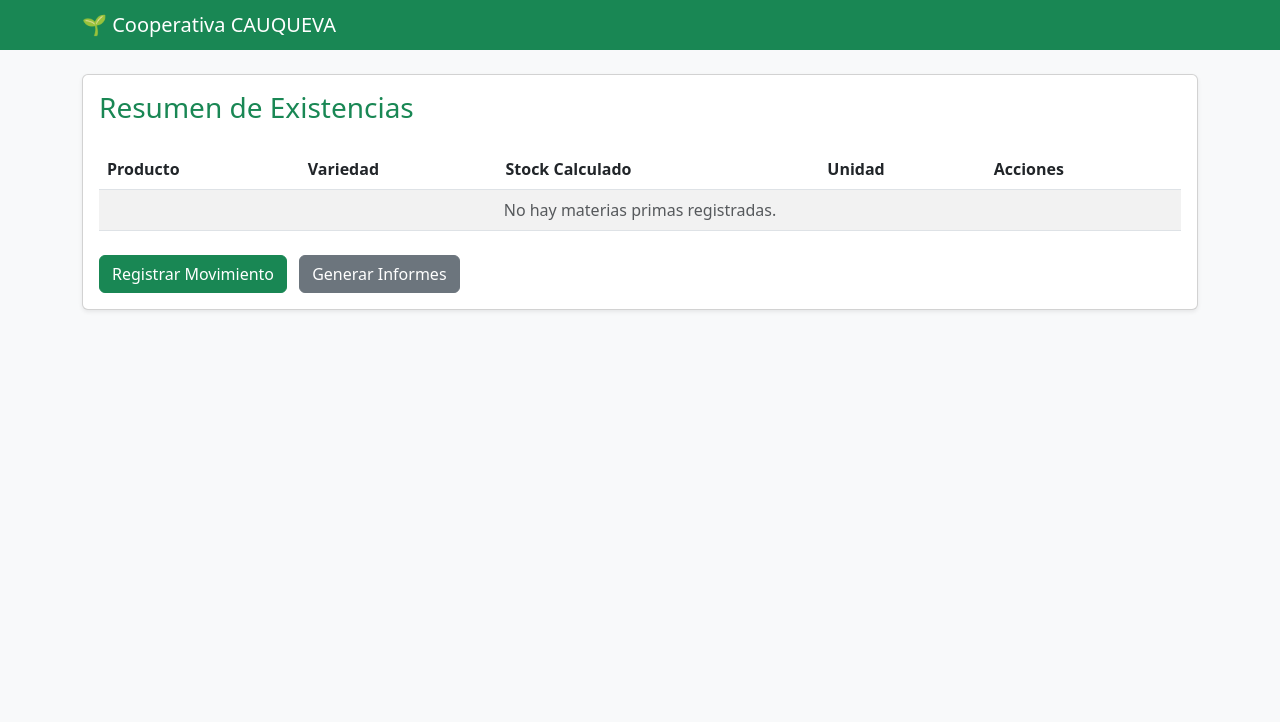
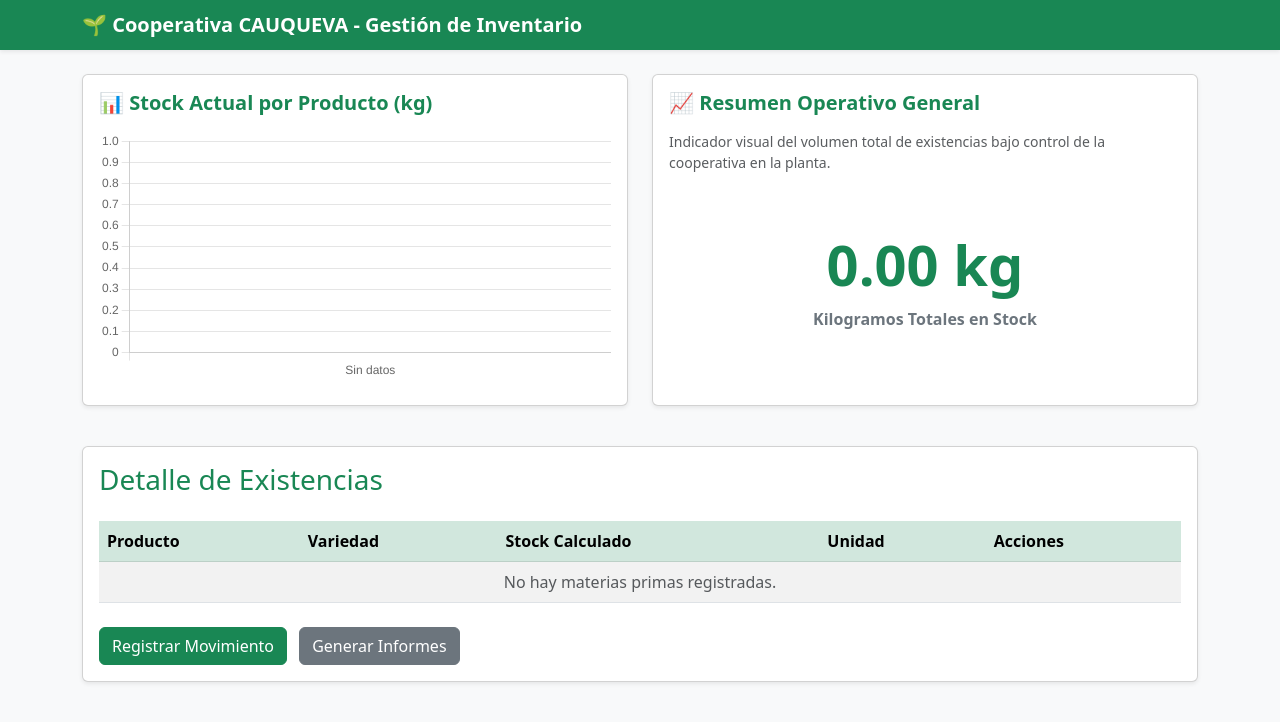
Before and after one commit to lamascristian-wq/Cauqueva, a Django app: page / in a window 1280 px wide. Shown: the top 722 px of the page. Run offline with Django 4.2, Linux system fonts and the light colour scheme; data that the repository does not hold is empty.

Commit message:
implementa alertas visuales de stock minimo critico

```diff
--- a/inventario/models.py
+++ b/inventario/models.py
@@ -6,7 +6,7 @@ class MateriaPrima(models.Model):
     nombre = models.CharField(max_length=100, help_text="Ej: Papa, Maíz, Apio")
     descripcion = models.CharField(max_length=255, blank=True, null=True)
     activo = models.BooleanField(default=True)
-
+    stock_minimo = models.DecimalField(max_digits=10, decimal_places=2, default=50.00, verbose_name="Stock Mínimo (kg)")
     class Meta:
         verbose_name = "Materia Prima"
         verbose_name_plural = "Materias Primas"
--- a/inventario/templates/inventario/dashboard.html
+++ b/inventario/templates/inventario/dashboard.html
@@ -3,24 +3,57 @@
 <head>
     <meta charset="UTF-8">
     <meta name="viewport" content="width=device-width, initial-scale=1.0">
-    <title>CAUQUEVA - Inicio</title>
+    <title>CAUQUEVA - Panel Ejecutivo</title>
+    <!-- Bootstrap CSS -->
     <link href="https://cdn.jsdelivr.net/npm/bootstrap@5.3.0/dist/css/bootstrap.min.css" rel="stylesheet">
+    <!-- Chart.js para los gráficos ejecutivos -->
+    <script src="https://cdn.jsdelivr.net/npm/chart.js"></script>
 </head>
 <body class="bg-light">
 
-    <nav class="navbar navbar-dark bg-success mb-4">
+    <nav class="navbar navbar-dark bg-success mb-4 shadow-sm">
         <div class="container">
-            <span class="navbar-brand mb-0 h1">🌱 Cooperativa CAUQUEVA</span>
+            <span class="navbar-brand mb-0 h1 fw-bold">🌱 Cooperativa CAUQUEVA - Gestión de Inventario</span>
         </div>
     </nav>
 
     <div class="container">
-        <div class="card shadow-sm">
+
+        <!-- SECCIÓN DE GRÁFICOS EJECUTIVOS PARA ALTOS MANDOS -->
+        <div class="row mb-4">
+            <div class="col-md-6 mb-3">
+                <div class="card shadow-sm h-100">
+                    <div class="card-body">
+                        <h5 class="card-title text-success fw-bold mb-3">📊 Stock Actual por Producto (kg)</h5>
+                        <div style="position: relative; height: 250px;">
+                            <canvas id="stockChart"></canvas>
+                        </div>
+                    </div>
+                </div>
+            </div>
+            <div class="col-md-6 mb-3">
+                <div class="card shadow-sm h-100">
+                    <div class="card-body">
+                        <h5 class="card-title text-success fw-bold mb-3">📈 Resumen Operativo General</h5>
+                        <p class="text-muted small">Indicador visual del volumen total de existencias bajo control de la cooperativa en la planta.</p>
+                        <div class="d-flex justify-content-center align-items-center" style="height: 200px;">
+                            <div class="text-center">
+                                <h1 class="display-4 text-success fw-bold" id="totalStockValue">--</h1>
+                                <p class="text-secondary fw-semibold">Kilogramos Totales en Stock</p>
+                            </div>
+                        </div>
+                    </div>
+                </div>
+            </div>
+        </div>
+
+        <!-- SECCIÓN DE LA TABLA TRADICIONAL CON ALERTAS -->
+        <div class="card shadow-sm mb-5">
             <div class="card-body">
-                <h3 class="card-title text-success mb-4">Resumen de Existencias</h3>
+                <h3 class="card-title text-success mb-4">Detalle de Existencias</h3>
 
                 <table class="table table-striped table-hover align-middle">
-                    <thead>
+                    <thead class="table-success">
                         <tr>
                             <th>Producto</th>
                             <th>Variedad</th>
@@ -31,13 +64,21 @@
                     </thead>
                     <tbody>
                         {% for producto in productos %}
-                        <tr>
-                            <td><strong>{{ producto.nombre }}</strong></td>
+                        <!-- Si hay alerta, pintamos la fila de rojo suave -->
+                        <tr class="{% if producto.alerta %}table-danger{% endif %}">
+                            <td>
+                                <strong>{{ producto.nombre }}</strong>
+                                {% if producto.alerta %}
+                                    <span class="badge bg-danger ms-2">¡Stock Crítico!</span>
+                                {% endif %}
+                            </td>
                             <td>{{ producto.variedad }}</td>
-                            <td>{{ producto.stock|floatformat:2 }}</td>
+                            <td class="stock-valor fw-bold {% if producto.alerta %}text-danger{% endif %}" data-valor="{{ producto.stock }}">
+                                {{ producto.stock|floatformat:2 }}
+                                <small class="text-muted d-block fw-normal">(Mínimo: {{ producto.stock_minimo|floatformat:2 }})</small>
+                            </td>
                             <td>{{ producto.unidad }}</td>
                             <td>
-                                <!-- BOTÓN DE HISTORIAL -->
                                 <a href="{% url 'historial_producto' producto.id_materia %}" class="btn btn-sm btn-outline-info">Ver Historial</a>
                             </td>
                         </tr>
@@ -49,7 +90,7 @@
                     </tbody>
                 </table>
 
-                <!-- BOTONES INFERIORES -->
+                <!-- BOTONES DE ACCIÓN RÁPIDA -->
                 <div class="mt-4">
                     <a href="{% url 'nuevo_producto' %}" class="btn btn-success me-2">Registrar Movimiento</a>
                     <a href="{% url 'informes' %}" class="btn btn-secondary">Generar Informes</a>
@@ -59,5 +100,65 @@
         </div>
     </div>
 
+    <!-- SCRIPT PARA CONSTRUIR EL GRÁFICO DINÁMICAMENTE -->
+    <script>
+        document.addEventListener("DOMContentLoaded", function() {
+            const filas = document.querySelectorAll("tbody tr");
+            let nombres = [];
+            let stocks = [];
+            let sumaTotal = 0;
+
+            filas.forEach(fila => {
+                const celdaNombre = fila.querySelector("strong");
+                const celdaStock = fila.querySelector(".stock-valor");
+
+                if (celdaNombre && celdaStock) {
+                    // Tomamos la variedad ignorando el badge de alerta si existe
+                    const variedad = fila.children[1].textContent.trim();
+                    const nombreProd = celdaNombre.textContent.trim() + " (" + variedad + ")";
+                    const valorStock = parseFloat(celdaStock.getAttribute("data-valor")) || 0;
+
+                    nombres.push(nombreProd);
+                    stocks.push(valorStock);
+                    sumaTotal += valorStock;
+                }
+            });
+
+            // Mostramos el total en la tarjeta KPI
+            document.getElementById("totalStockValue").textContent = sumaTotal.toFixed(2) + " kg";
+
+            // Renderizamos el gráfico de barras con Chart.js
+            const ctx = document.getElementById('stockChart').getContext('2d');
+            new Chart(ctx, {
+                type: 'bar',
+                data: {
+                    labels: nombres.length > 0 ? nombres : ['Sin datos'],
+                    datasets: [{
+                        label: 'Stock en Kilogramos',
+                        data: stocks.length > 0 ? stocks : [0],
+                        backgroundColor: 'rgba(40, 167, 69, 0.7)',
+                        borderColor: 'rgba(40, 167, 69, 1)',
+                        borderWidth: 1,
+                        borderRadius: 5
+                    }]
+                },
+                options: {
+                    responsive: true,
+                    maintainAspectRatio: false,
+                    scales: {
+                        y: {
+                            beginAtZero: true
+                        }
+                    },
+                    plugins: {
+                        legend: {
+                            display: false
+                        }
+                    }
+                }
+            });
+        });
+    </script>
+
 </body>
 </html>
--- a/inventario/views.py
+++ b/inventario/views.py
@@ -13,11 +13,15 @@ def panel_principal(request):
             for var in variedades:
                 movimientos = Movimiento.objects.filter(materia_prima=mp, variedad=var)
                 stock = sum(m.cantidad_kg * m.efecto_stock for m in movimientos)
-                resumen.append({'id_materia': mp.id, 'nombre': mp.nombre, 'variedad': var.nombre, 'stock': stock, 'unidad': 'kg'})
+                # NUEVO: Comparamos si el stock está por debajo o igual al mínimo
+                alerta = stock <= mp.stock_minimo
+                resumen.append({'id_materia': mp.id, 'nombre': mp.nombre, 'variedad': var.nombre, 'stock': stock, 'unidad': 'kg', 'stock_minimo': mp.stock_minimo, 'alerta': alerta})
         else:
             movimientos = Movimiento.objects.filter(materia_prima=mp, variedad__isnull=True)
             stock = sum(m.cantidad_kg * m.efecto_stock for m in movimientos)
-            resumen.append({'id_materia': mp.id, 'nombre': mp.nombre, 'variedad': 'Sin variedad', 'stock': stock, 'unidad': 'kg'})
+            # NUEVO: Comparamos si el stock está por debajo o igual al mínimo
+            alerta = stock <= mp.stock_minimo
+            resumen.append({'id_materia': mp.id, 'nombre': mp.nombre, 'variedad': 'Sin variedad', 'stock': stock, 'unidad': 'kg', 'stock_minimo': mp.stock_minimo, 'alerta': alerta})
     return render(request, 'inventario/dashboard.html', {'productos': resumen})
 
 # 2. Vista para Registrar un Movimiento
```
Also changed, not shown: inventario/migrations/0002_materiaprima_stock_minimo.py (added).
